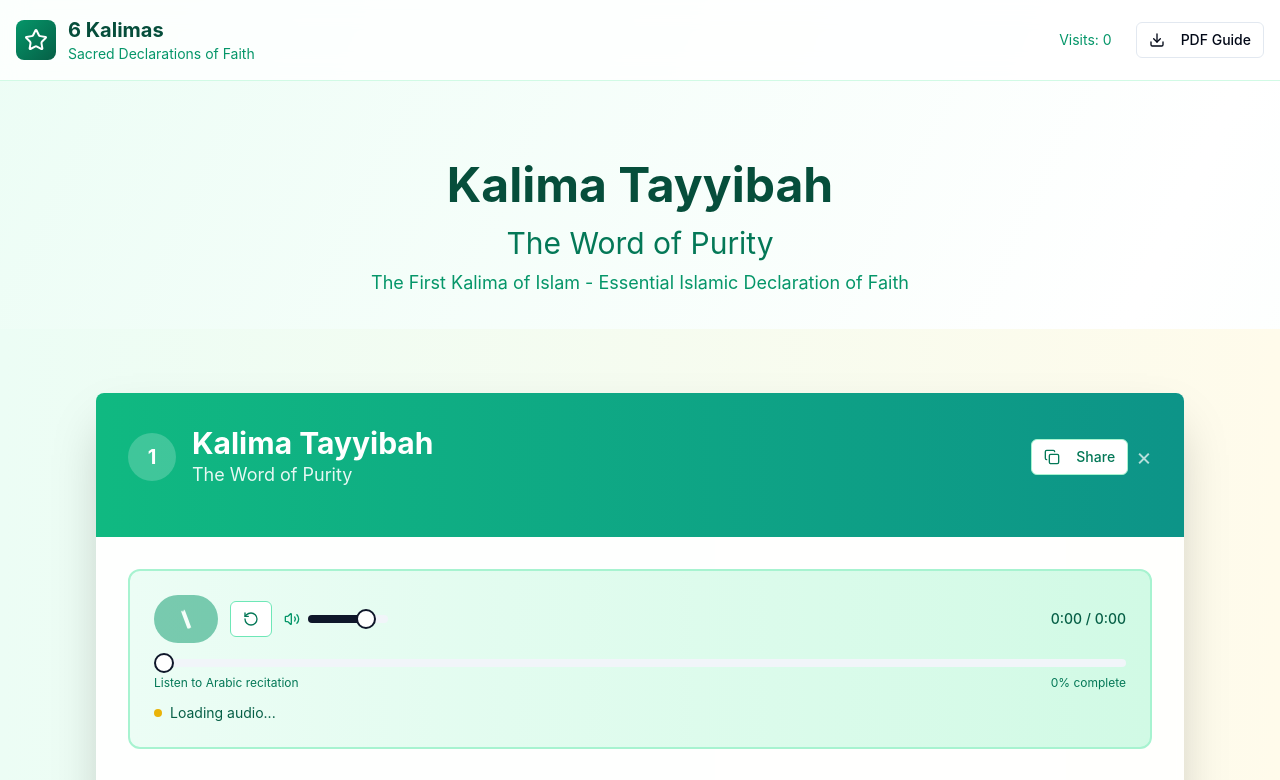
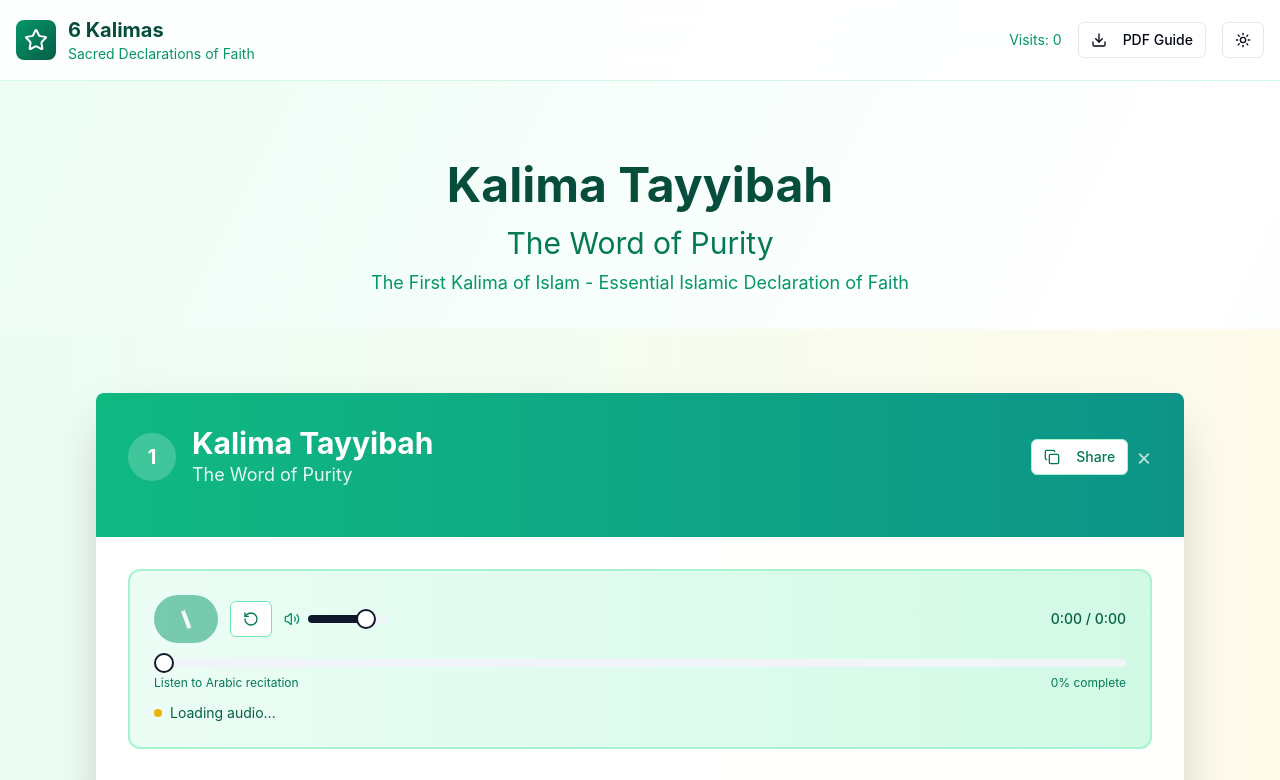
Before and after one commit to Firdosh323/six-kalimas, a React (Vite) app: page /kalima/1 in a window 1280 px wide. Shown: the top 780 px of the page. Built offline with nearby package versions, Linux system fonts and the light colour scheme.

Commit message:
feat: Implement light and dark mode
Adds light and dark mode functionality, ensuring proper visual display across all pages and text elements.

```diff
--- a/src/App.tsx
+++ b/src/App.tsx
@@ -4,6 +4,7 @@ import { Toaster as Sonner } from "@/components/ui/sonner";
 import { TooltipProvider } from "@/components/ui/tooltip";
 import { QueryClient, QueryClientProvider } from "@tanstack/react-query";
 import { BrowserRouter, Routes, Route } from "react-router-dom";
+import { ThemeProvider } from "@/components/ThemeProvider";
 import Index from "./pages/Index";
 import Kalima from "./pages/Kalima";
 import NotFound from "./pages/NotFound";
@@ -12,6 +13,7 @@ const queryClient = new QueryClient();
 
 const App = () => (
   <QueryClientProvider client={queryClient}>
+    <ThemeProvider defaultTheme="system" storageKey="kalimas-ui-theme">
       <TooltipProvider>
         <Toaster />
         <Sonner />
@@ -24,6 +26,7 @@ const App = () => (
           </Routes>
         </BrowserRouter>
       </TooltipProvider>
+    </ThemeProvider>
   </QueryClientProvider>
 );
 
--- a/src/components/Header.tsx
+++ b/src/components/Header.tsx
@@ -1,6 +1,7 @@
 
 import { Star, Download } from 'lucide-react';
 import { Button } from '@/components/ui/button';
+import { ThemeToggle } from '@/components/ThemeToggle';
 import { generateKalimasPDF } from '@/utils/pdfGenerator';
 
 interface HeaderProps {
@@ -18,7 +19,7 @@ const Header = ({ visitCount, onDownloadPDF }: HeaderProps) => {
   };
 
   return (
-    <header className="sticky top-0 z-50 bg-white/80 backdrop-blur-md border-b border-emerald-100">
+    <header className="sticky top-0 z-50 bg-white/80 dark:bg-gray-900/80 backdrop-blur-md border-b border-emerald-100 dark:border-emerald-800">
       <div className="container mx-auto px-4 py-4">
         <div className="flex items-center justify-between">
           <div className="flex items-center space-x-3">
@@ -26,16 +27,17 @@ const Header = ({ visitCount, onDownloadPDF }: HeaderProps) => {
               <Star className="w-6 h-6 text-white" />
             </div>
             <div>
-              <h1 className="text-xl font-bold text-emerald-900">6 Kalimas</h1>
-              <p className="text-sm text-emerald-600">Sacred Declarations of Faith</p>
+              <h1 className="text-xl font-bold text-emerald-900 dark:text-emerald-100">6 Kalimas</h1>
+              <p className="text-sm text-emerald-600 dark:text-emerald-400">Sacred Declarations of Faith</p>
             </div>
           </div>
-          <nav className="hidden md:flex items-center space-x-6">
-            <span className="text-sm text-emerald-600">Visits: {visitCount.toLocaleString()}</span>
+          <nav className="hidden md:flex items-center space-x-4">
+            <span className="text-sm text-emerald-600 dark:text-emerald-400">Visits: {visitCount.toLocaleString()}</span>
             <Button onClick={handleDownloadPDF} variant="outline" size="sm">
               <Download className="w-4 h-4 mr-2" />
               PDF Guide
             </Button>
+            <ThemeToggle />
           </nav>
         </div>
       </div>
--- a/src/components/Hero.tsx
+++ b/src/components/Hero.tsx
@@ -1,28 +1,33 @@
+
 import { ChevronDown } from 'lucide-react';
+
 const Hero = () => {
-  return <section className="relative py-8 px-4 text-center">
-      <div className="absolute inset-0 bg-gradient-to-r from-emerald-600/10 to-amber-600/10 px-0"></div>
+  return (
+    <section className="relative py-8 px-4 text-center">
+      <div className="absolute inset-0 bg-gradient-to-r from-emerald-600/10 to-amber-600/10 dark:from-emerald-400/10 dark:to-amber-400/10 px-0"></div>
       <div className="relative container mx-auto max-w-4xl px-[5px]">
         <div className="text-center mb-2">
-          <h1 className="text-3xl font-bold text-emerald-900 mb-2 leading-tight md:text-4xl">
+          <h1 className="text-3xl font-bold text-emerald-900 dark:text-emerald-100 mb-2 leading-tight md:text-4xl">
             The Six Kalimas
           </h1>
-          <p className="text-xl md:text-2xl text-emerald-700 mb-8 leading-relaxed">
+          <p className="text-xl md:text-2xl text-emerald-700 dark:text-emerald-300 mb-8 leading-relaxed">
             Sacred declarations that form the foundation of Islamic faith
           </p>
-          <div className="w-24 h-1 bg-gradient-to-r from-emerald-600 to-amber-600 mx-auto rounded-full"></div>
+          <div className="w-24 h-1 bg-gradient-to-r from-emerald-600 to-amber-600 dark:from-emerald-400 dark:to-amber-400 mx-auto rounded-full"></div>
         </div>
 
-        <div className="bg-white/60 backdrop-blur-sm p-8 shadow-lg border border-emerald-100 mx-0 px-[5px] rounded-lg py-[5px] my-0">
-          <p className="text-emerald-800 leading-relaxed text-base">
+        <div className="bg-white/60 dark:bg-gray-800/60 backdrop-blur-sm p-8 shadow-lg border border-emerald-100 dark:border-emerald-800 mx-0 px-[5px] rounded-lg py-[5px] my-0">
+          <p className="text-emerald-800 dark:text-emerald-200 leading-relaxed text-base">
             The Six Kalimas are fundamental Islamic declarations that express the core beliefs of Islam. Each Kalima serves a unique purpose in strengthening faith, seeking forgiveness, and affirming the oneness of Allah.
           </p>
         </div>
 
         <div className="mt-2 my-[2px]">
-          <ChevronDown className="w-8 h-8 text-emerald-600 mx-auto animate-bounce" />
+          <ChevronDown className="w-8 h-8 text-emerald-600 dark:text-emerald-400 mx-auto animate-bounce" />
         </div>
       </div>
-    </section>;
+    </section>
+  );
 };
+
 export default Hero;
--- a/src/components/KalimaOfTheDay.tsx
+++ b/src/components/KalimaOfTheDay.tsx
@@ -1,5 +1,7 @@
+
 import { Star } from 'lucide-react';
 import { Button } from '@/components/ui/button';
+
 interface KalimaOfTheDayProps {
   kalima: {
     id: number;
@@ -8,30 +10,31 @@ interface KalimaOfTheDayProps {
   };
   onReadMore: (id: number) => void;
 }
-const KalimaOfTheDay = ({
-  kalima,
-  onReadMore
-}: KalimaOfTheDayProps) => {
-  return <section className="py-4 px-4">
+
+const KalimaOfTheDay = ({ kalima, onReadMore }: KalimaOfTheDayProps) => {
+  return (
+    <section className="py-4 px-4">
       <div className="container mx-2px max-w-1xl px-0">
-        <div className="p-6 rounded-2xl border bg-gradient-to-tr from-blue-500 to-indigo-600 from-opacity-20 to-opacity-5 border-white text-white relative overflow-hidden py-[10px]">
+        <div className="p-6 rounded-2xl border bg-gradient-to-tr from-blue-500 to-indigo-600 dark:from-blue-600 dark:to-indigo-700 from-opacity-20 to-opacity-5 border-white dark:border-gray-700 text-white relative overflow-hidden py-[10px]">
           <div className="flex items-start space-x-3 mb-0.5 px-0">
-            <div className="bg-white/20 rounded-full p-2">
+            <div className="bg-white/20 dark:bg-white/30 rounded-full p-2">
               <Star className="w-6 h-6" />
             </div>
             <div>
               <h2 className="mb-2 font-semibold text-lg">Kalima of the Day</h2>
               <h3 className="text-xl mb-2 font-bold">{kalima.shortTitle}</h3>
-              <p className="text-white/80 mb-4 leading-relaxed">
+              <p className="text-white/80 dark:text-white/90 mb-4 leading-relaxed">
                 {kalima.meaning}
               </p>
-              <Button onClick={() => onReadMore(kalima.id)} className="bg-white text-gray-900 hover:bg-white/90">
+              <Button onClick={() => onReadMore(kalima.id)} className="bg-white text-gray-900 hover:bg-white/90 dark:bg-gray-100 dark:text-gray-900 dark:hover:bg-gray-200">
                 Read More
               </Button>
             </div>
           </div>
         </div>
       </div>
-    </section>;
+    </section>
+  );
 };
+
 export default KalimaOfTheDay;
--- /dev/null
+++ b/src/components/ThemeProvider.tsx
@@ -0,0 +1,74 @@
+
+import { createContext, useContext, useEffect, useState } from 'react';
+
+type Theme = 'dark' | 'light' | 'system';
+
+type ThemeProviderProps = {
+  children: React.ReactNode;
+  defaultTheme?: Theme;
+  storageKey?: string;
+};
+
+type ThemeProviderState = {
+  theme: Theme;
+  setTheme: (theme: Theme) => void;
+};
+
+const initialState: ThemeProviderState = {
+  theme: 'system',
+  setTheme: () => null,
+};
+
+const ThemeProviderContext = createContext<ThemeProviderState>(initialState);
+
+export function ThemeProvider({
+  children,
+  defaultTheme = 'system',
+  storageKey = 'kalimas-ui-theme',
+  ...props
+}: ThemeProviderProps) {
+  const [theme, setTheme] = useState<Theme>(
+    () => (localStorage.getItem(storageKey) as Theme) || defaultTheme
+  );
+
+  useEffect(() => {
+    const root = window.document.documentElement;
+
+    root.classList.remove('light', 'dark');
+
+    if (theme === 'system') {
+      const systemTheme = window.matchMedia('(prefers-color-scheme: dark)')
+        .matches
+        ? 'dark'
+        : 'light';
+
+      root.classList.add(systemTheme);
+      return;
+    }
+
+    root.classList.add(theme);
+  }, [theme]);
+
+  const value = {
+    theme,
+    setTheme: (theme: Theme) => {
+      localStorage.setItem(storageKey, theme);
+      setTheme(theme);
+    },
+  };
+
+  return (
+    <ThemeProviderContext.Provider {...props} value={value}>
+      {children}
+    </ThemeProviderContext.Provider>
+  );
+}
+
+export const useTheme = () => {
+  const context = useContext(ThemeProviderContext);
+
+  if (context === undefined)
+    throw new Error('useTheme must be used within a ThemeProvider');
+
+  return context;
+};
--- /dev/null
+++ b/src/components/ThemeToggle.tsx
@@ -0,0 +1,37 @@
+
+import { Moon, Sun } from 'lucide-react';
+import { Button } from '@/components/ui/button';
+import {
+  DropdownMenu,
+  DropdownMenuContent,
+  DropdownMenuItem,
+  DropdownMenuTrigger,
+} from '@/components/ui/dropdown-menu';
+import { useTheme } from '@/components/ThemeProvider';
+
+export function ThemeToggle() {
+  const { setTheme } = useTheme();
+
+  return (
+    <DropdownMenu>
+      <DropdownMenuTrigger asChild>
+        <Button variant="outline" size="sm">
+          <Sun className="h-[1.2rem] w-[1.2rem] rotate-0 scale-100 transition-all dark:-rotate-90 dark:scale-0" />
+          <Moon className="absolute h-[1.2rem] w-[1.2rem] rotate-90 scale-0 transition-all dark:rotate-0 dark:scale-100" />
+          <span className="sr-only">Toggle theme</span>
+        </Button>
+      </DropdownMenuTrigger>
+      <DropdownMenuContent align="end" className="bg-white dark:bg-gray-800 border border-gray-200 dark:border-gray-700 z-50">
+        <DropdownMenuItem onClick={() => setTheme('light')} className="hover:bg-gray-100 dark:hover:bg-gray-700">
+          Light
+        </DropdownMenuItem>
+        <DropdownMenuItem onClick={() => setTheme('dark')} className="hover:bg-gray-100 dark:hover:bg-gray-700">
+          Dark
+        </DropdownMenuItem>
+        <DropdownMenuItem onClick={() => setTheme('system')} className="hover:bg-gray-100 dark:hover:bg-gray-700">
+          System
+        </DropdownMenuItem>
+      </DropdownMenuContent>
+    </DropdownMenu>
+  );
+}
--- a/src/index.css
+++ b/src/index.css
@@ -97,6 +97,7 @@
   body {
     @apply bg-background text-foreground;
     font-family: 'Inter', -apple-system, BlinkMacSystemFont, 'Segoe UI', 'Roboto', sans-serif;
+    transition: background-color 0.3s ease, color 0.3s ease;
   }
 
   .font-arabic {
@@ -111,4 +112,8 @@
     background-image: radial-gradient(circle at 1px 1px, rgba(34, 197, 94, 0.15) 1px, transparent 0);
     background-size: 20px 20px;
   }
+
+  .dark .islamic-pattern {
+    background-image: radial-gradient(circle at 1px 1px, rgba(34, 197, 94, 0.25) 1px, transparent 0);
+  }
 }
```
Also changed, not shown: src/components/KalimasGrid.tsx (+6 -6 lines). Lines whose indentation alone changed are shown as unchanged.
